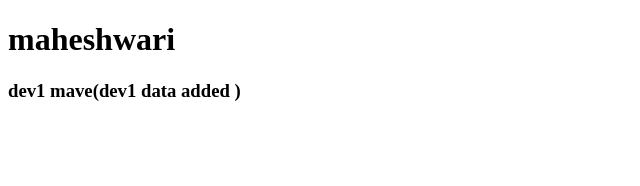
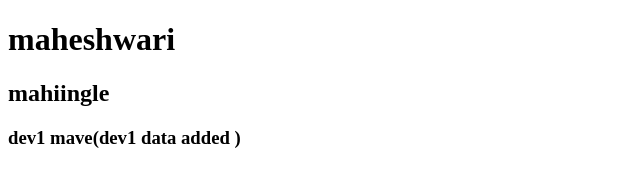
Before and after one commit to mahidev09/branch, a plain HTML site: page index.html in a window 1280 px wide. Shown: the whole page, without its empty margins (0-640 px from the left). Drawn offline with Linux system fonts and the light colour scheme.

Commit message:
mahiingle added in tag h2

```diff
--- a/index.html
+++ b/index.html
@@ -7,7 +7,9 @@
 </head>
 <body>
     <h1>maheshwari</h1>
+    <h2>mahiingle</h2>
     <h3>dev1 mave(dev1 data added )
     </h3>
+
 </body>
 </html>
```
